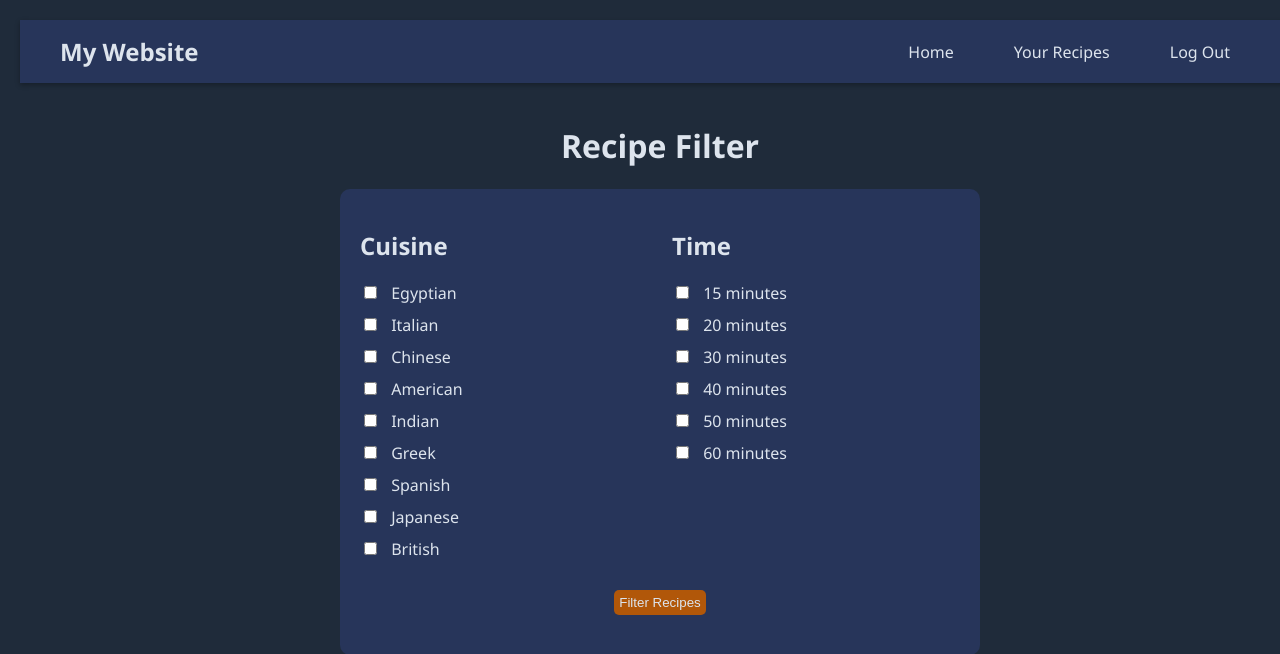
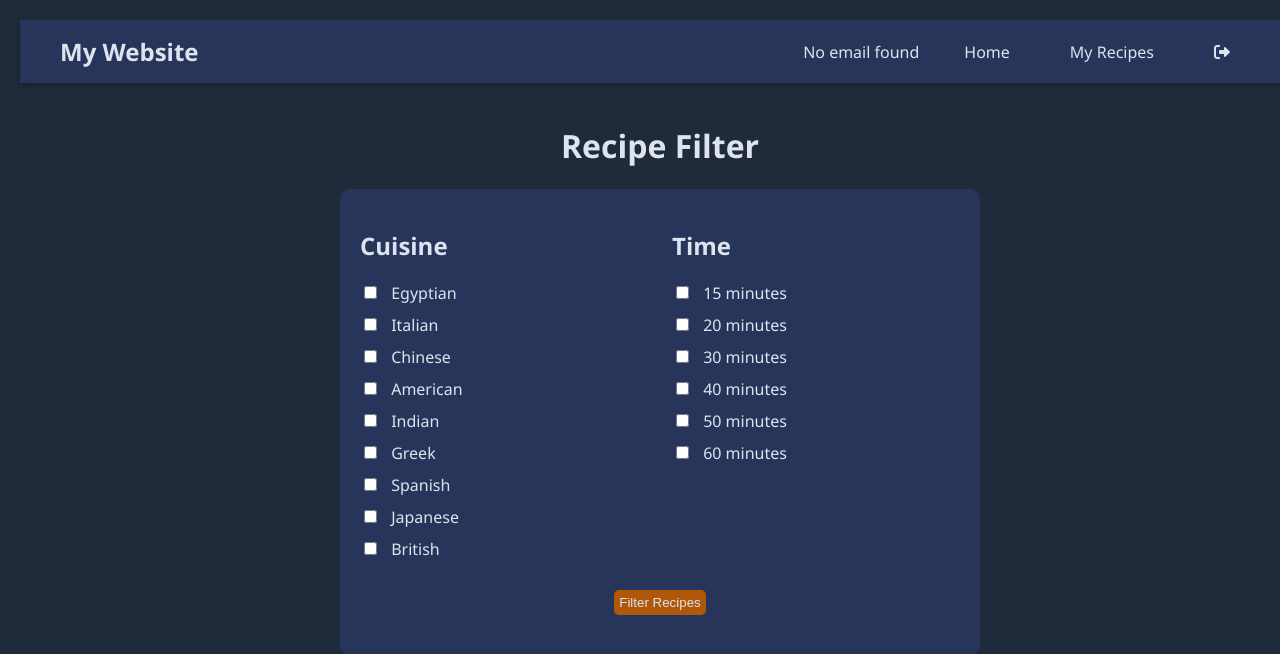
Before and after one commit to Mena-Adel20/Recipe-Manager, a Flask app: page /filter in a window 1280 px wide. Shown: the top 654 px of the page. Run offline with Flask 3, Linux system fonts and the light colour scheme.

Commit message:
logout
save email in local storage after user log in and delete it when he log out

```diff
--- a/static/js/nav.js
+++ b/static/js/nav.js
@@ -16,3 +16,24 @@ use_recipe.addEventListener("click", function() {
 
 
 });
+
+
+const userEmail = document.getElementById("user-email");
+let localEmail = localStorage.getItem("email");
+if (localEmail) {
+    userEmail.textContent = "Welcome, " + localEmail;
+} else {
+    userEmail.textContent = "No email found";
+}
+
+
+const logout = document.getElementById("logout-button");
+
+logout.addEventListener("click", function() {
+    fetch("/logout", { method: "POST" })
+        .then(() => {
+            // After logging out, remove email form local storgae and  redirect to the login page
+              localStorage.removeItem('email');
+            window.location.href = "/";
+        })
+});
--- a/templates/navbar.html
+++ b/templates/navbar.html
@@ -7,6 +7,9 @@
     <meta name="viewport" content="width=device-width, initial-scale=1.0">
     <title>{% block title %}My Website{% endblock %}</title>
     <link rel="stylesheet" href="../static/css/navbar.css">
+    <link rel="stylesheet" href="https://cdnjs.cloudflare.com/ajax/libs/font-awesome/6.0.0-beta3/css/all.min.css"
+        integrity="sha384-k6RqeWeci5ZR/Lv4MR0sA0FfDOMr1y1xx7zXU2u6KnF+Zf5uLkgi88fqNeJfF40" crossorigin="anonymous">
+
 </head>
 
 <body>
@@ -16,9 +19,10 @@
                 <a href="#">My Website</a>
             </div>
             <ul class="navbar-menu">
+                <li id="user-email"></li>
                 <li><a href="#" id="home">Home</a></li>
-                <li><a href="#" id="user-recipes">Your Recipes </a></li>
-                <li><a href="#">Log Out</a></li>
+                <li><a href="#" id="user-recipes">My Recipes </a></li>
+                <li><a id="logout-button" href="#"><i class="fas fa-sign-out-alt"></i></a></li>
             </ul>
         </div>
     </nav>
```
Also changed, not shown: static/js/home.js (+21 -7 lines).
